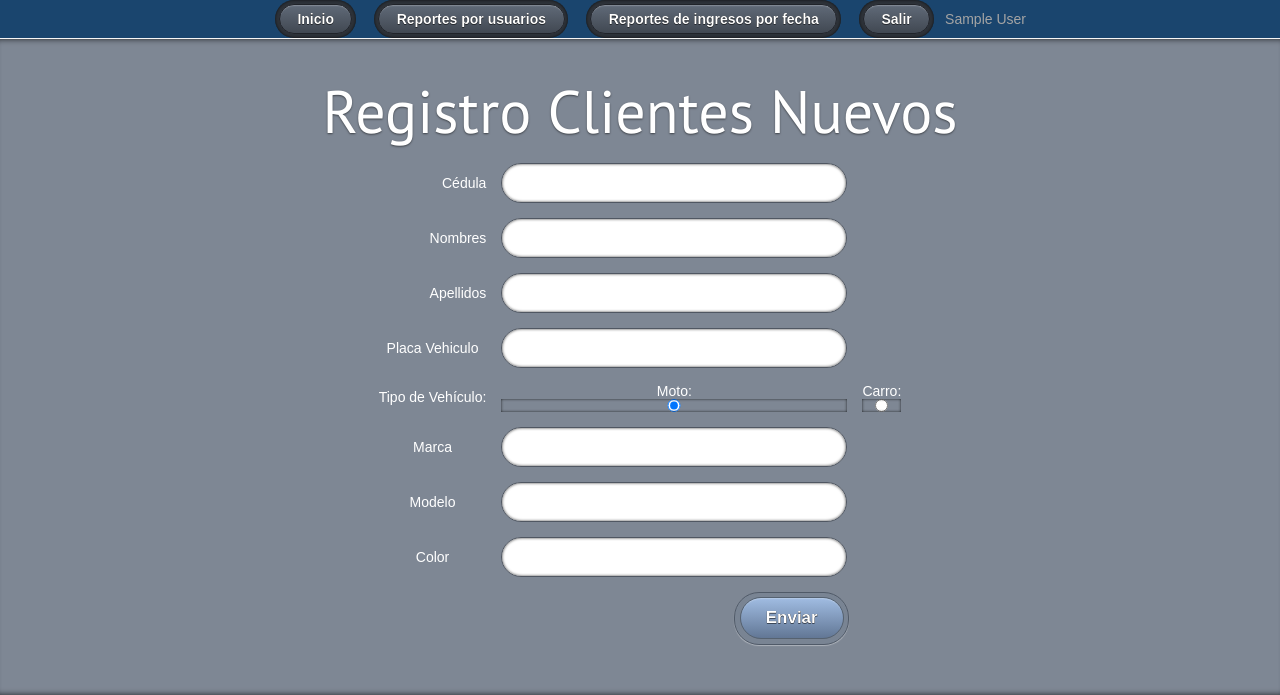
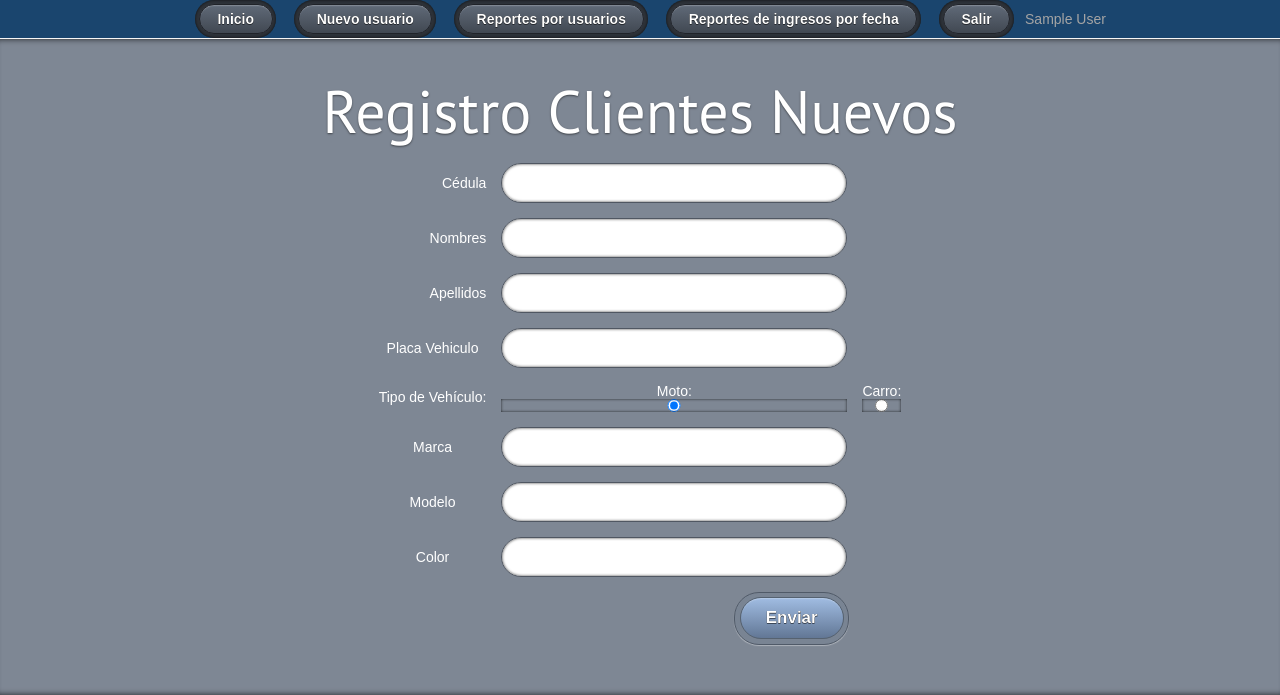
Before and after one commit to diniremix/ControlParking, a PHP site: page /ingreso_cliente.php in a window 1280 px wide. Shown: the top 695 px of the page. Run offline with PHP 8.4, Linux system fonts and the light colour scheme; the visitor is signed in with stand-in values (Sample User, id 1).

Commit message:
habilitado registro de nuevos usuarios

```diff
--- a/pagewidth.php
+++ b/pagewidth.php
@@ -15,8 +15,8 @@ if ($_SESSION['tipo'] === '1') {
 					<ul>
 						<li class="active">
                         <li><a href="index.php"><span>Inicio</span></a></li>
-						<!-- <li><a href="nuevo_usuario.php"><span>Nuevo usuario</span></a></li>
-						<li><a href="reportes_clientes.php"><span>Reportes clientes</span></a></li> -->
+						<li><a href="nuevo_usuario.php"><span>Nuevo usuario</span></a></li>
+						<!-- <li><a href="reportes_clientes.php"><span>Reportes clientes</span></a></li> -->
 						<li><a href="reportes_usuariosa.php"><span>Reportes por usuarios</span></a></li>
 						<li><a href="reportes_ingresos.php"><span>Reportes de ingresos por fecha</span></a></li>
 						<li><a href="logoff.php"><span>Salir</span></a></li>
```
